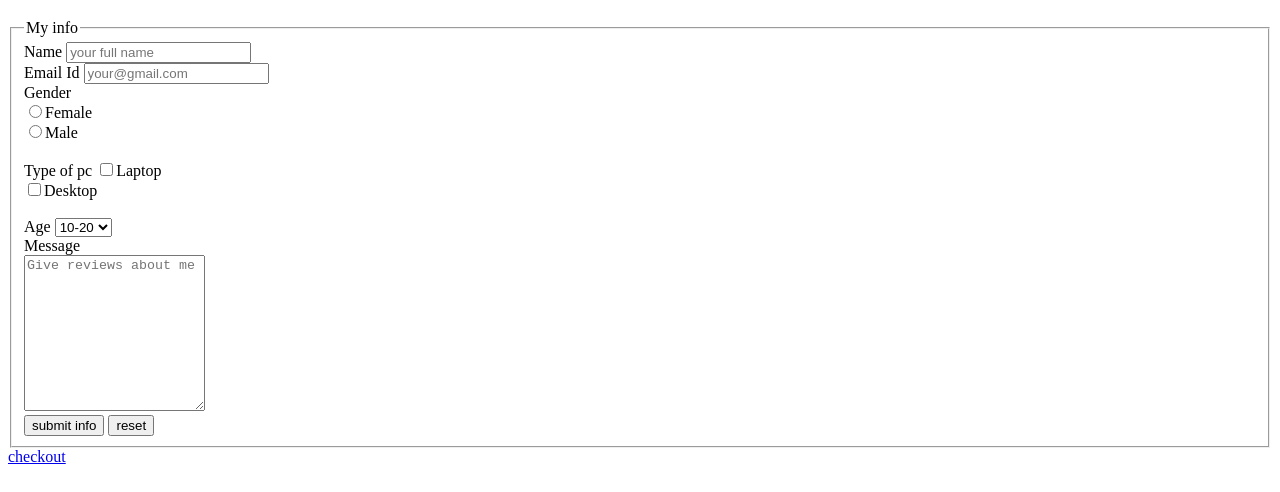
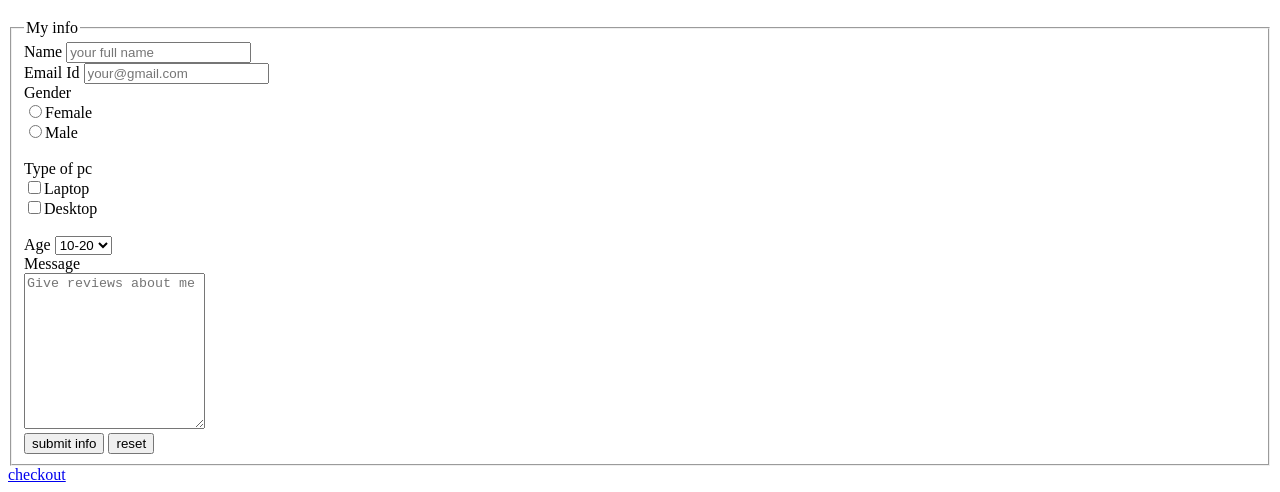
Before and after one commit to vikasgaur56/complete-basic-project, a plain HTML site: page index.html in a window 1280 px wide. Shown: the part 727-1219 px from the top of the page. Drawn offline with Linux system fonts and the light colour scheme.

Commit message:
second commit

```diff
--- a/index.html
+++ b/index.html
@@ -53,7 +53,7 @@
 <input type="radio" name="Gender">Female<br>
 <input type="radio" name="Gender">Male
 <br><br>
-<label>Type of pc</label>
+<label>Type of pc</label><br>
 <input type="checkbox">Laptop<br>
 <input type="checkbox">Desktop
 <br><br>
```
